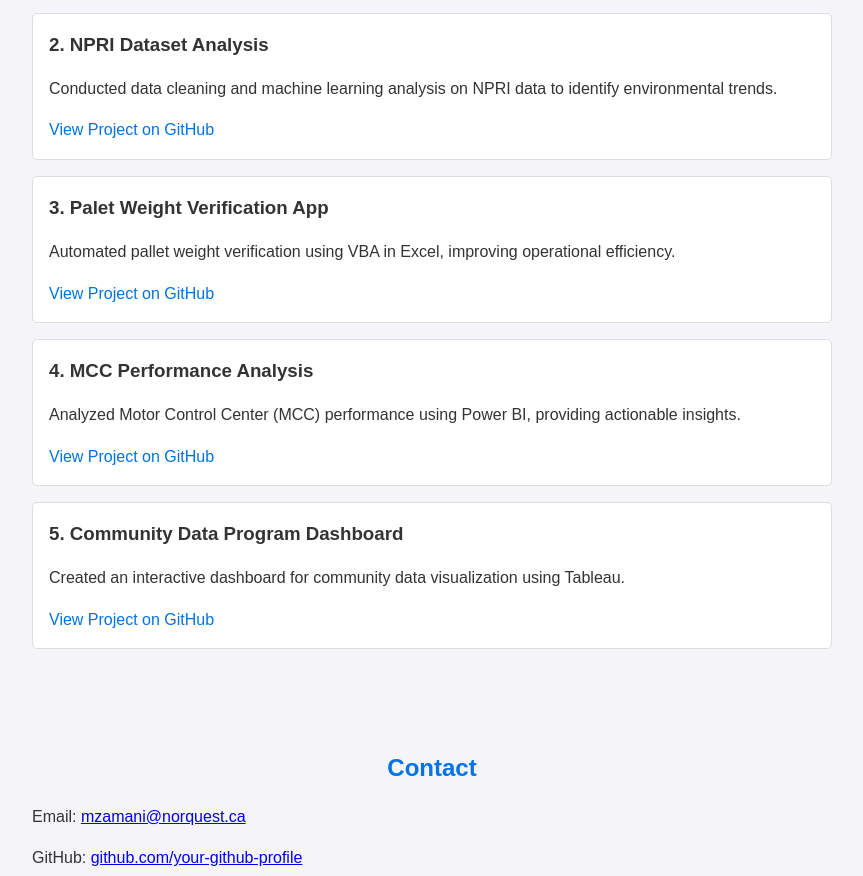
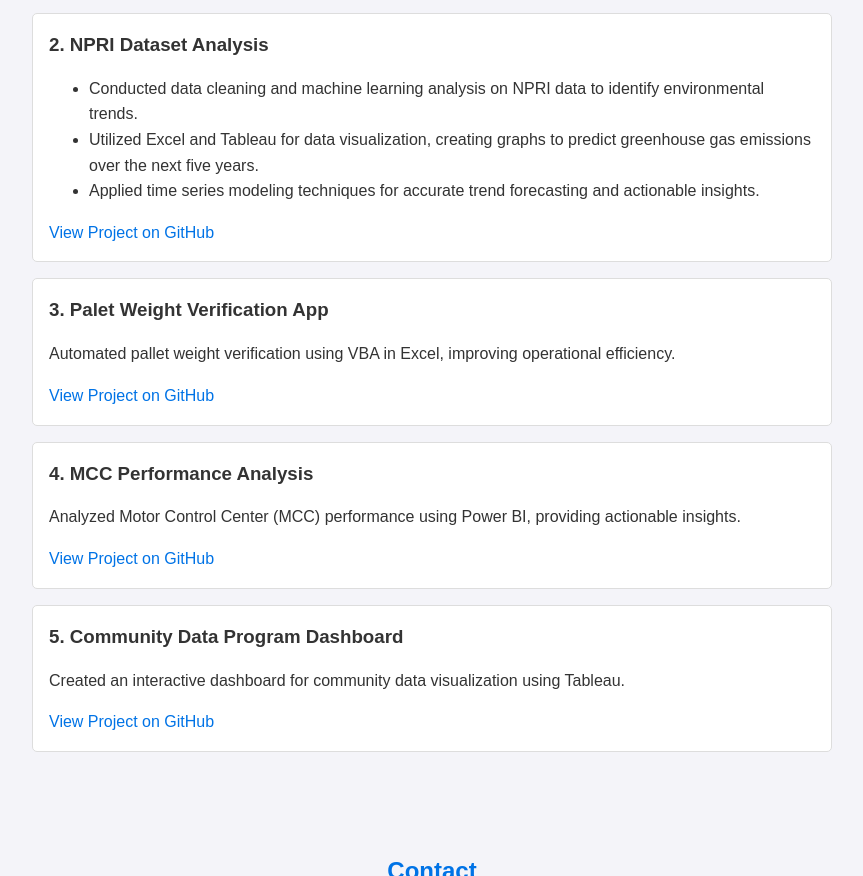
Before and after one commit to MaryamZamanii/portfolio1, a plain HTML site: page index.html in a window 1280 px wide. Shown: the part 1167-2043 px from the top of the page, without its empty margins (208-1071 px from the left). Drawn offline with Linux system fonts and the light colour scheme.

Commit message:
Update index.html

```diff
--- a/index.html
+++ b/index.html
@@ -33,7 +33,11 @@
         </div>
         <div class="project">
             <h3>2. NPRI Dataset Analysis</h3>
-            <p>Conducted data cleaning and machine learning analysis on NPRI data to identify environmental trends.</p>
+              <ul>
+            <li>Conducted data cleaning and machine learning analysis on NPRI data to identify environmental trends.</li>
+            <li>Utilized Excel and Tableau for data visualization, creating graphs to predict greenhouse gas emissions over the next five years.</li>
+            <li>Applied time series modeling techniques for accurate trend forecasting and actionable insights.</li>
+              </ul>
             <a href="https://github.com/MaryamZamanii/NPRI" target="_blank">View Project on GitHub</a>
         </div>
         <div class="project">
```
